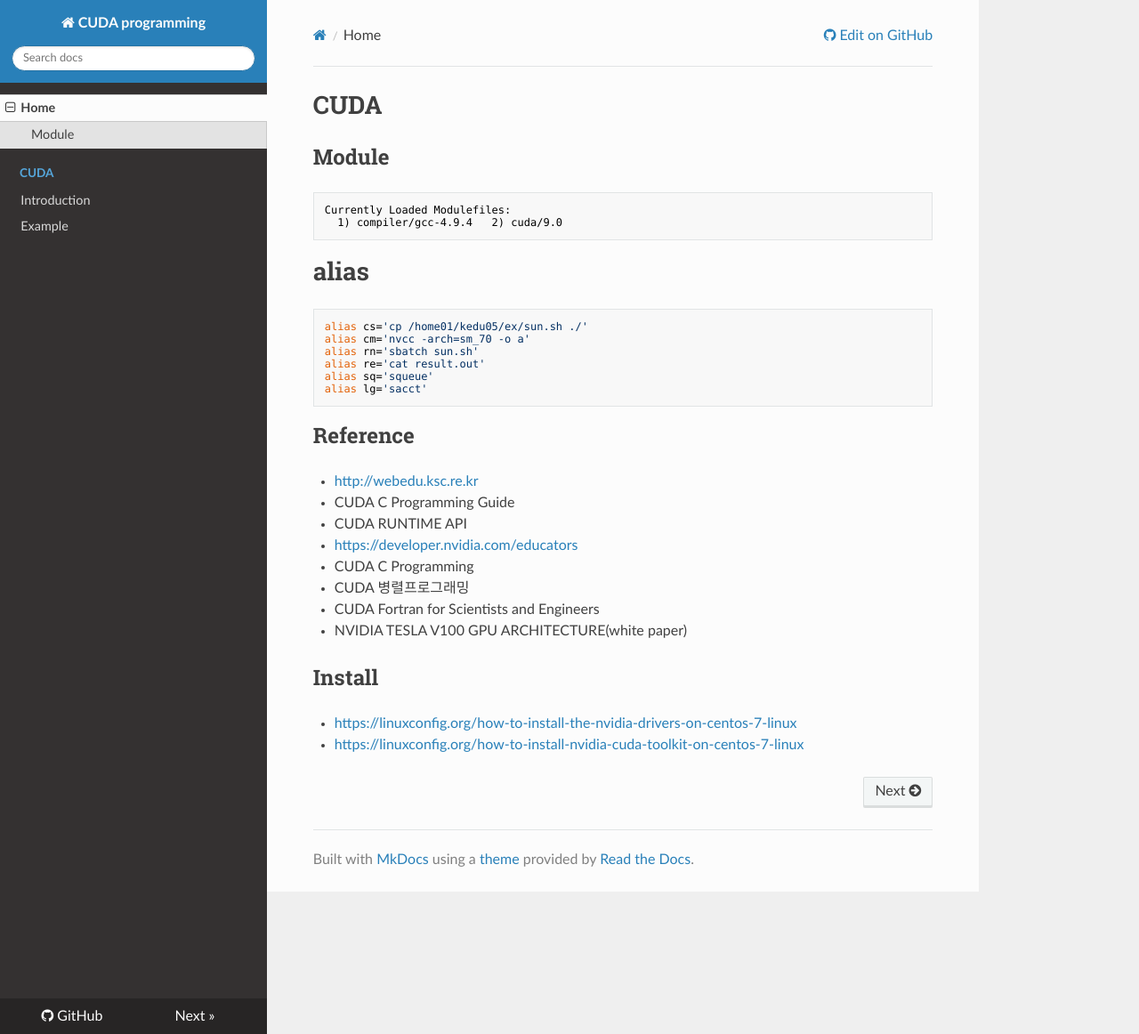
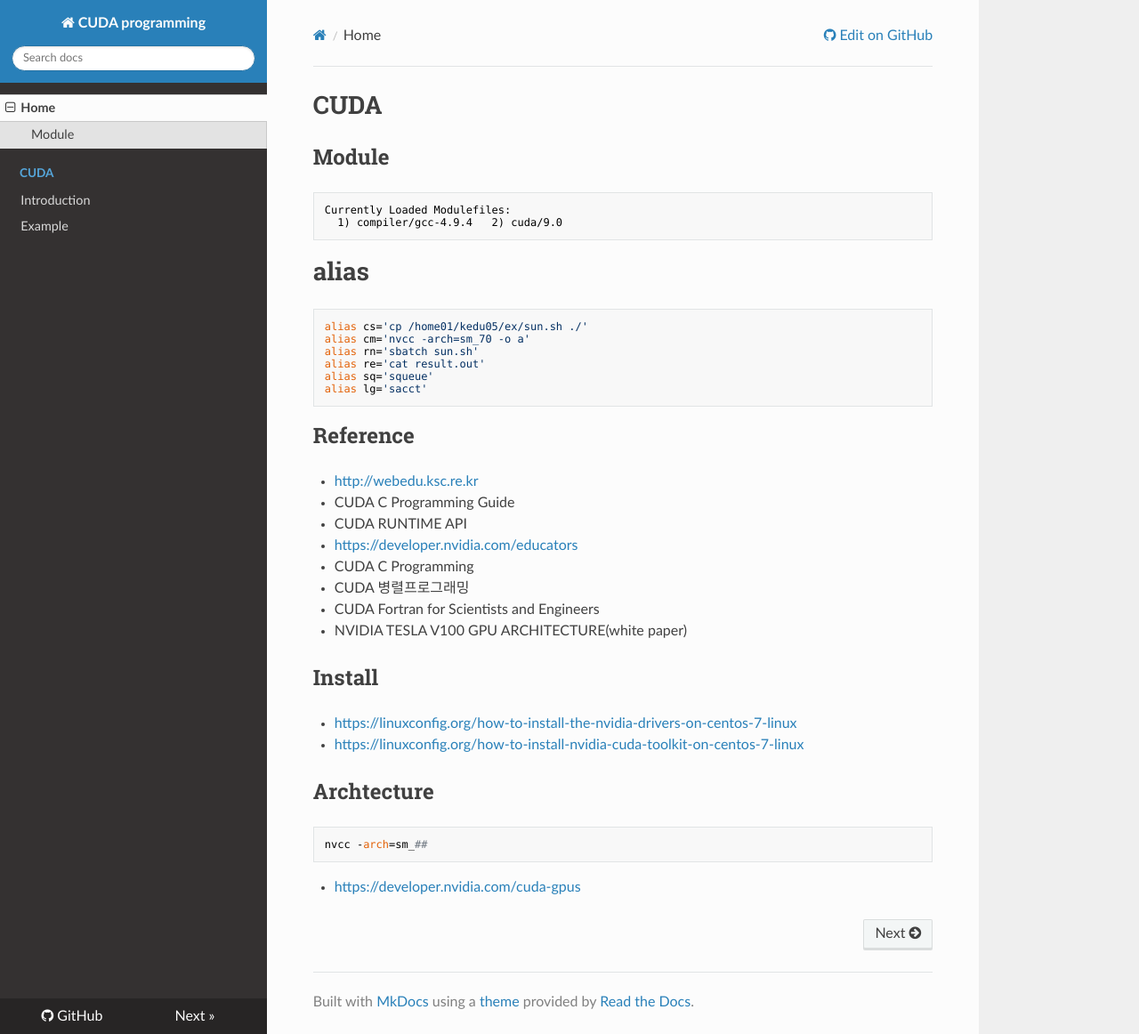
Before and after one commit to WonyoungCho/CUDA, an MkDocs documentation site: the page built from docs/index.md, in a window 1280 px wide and 1162 px high. Shown: the whole window at 89% size. Built offline with MkDocs 1.6.1, drawn with Linux system fonts in a browser that asks for light colours; nearby versions of some CDN libraries; old or Windows-style settings are respelled for this version of MkDocs.

Commit message:
Update index.md

````diff
--- a/docs/index.md
+++ b/docs/index.md
@@ -31,3 +31,9 @@ alias lg='sacct'
 
 - <https://linuxconfig.org/how-to-install-the-nvidia-drivers-on-centos-7-linux>
 - <https://linuxconfig.org/how-to-install-nvidia-cuda-toolkit-on-centos-7-linux>
+
+## Archtecture
+```sh
+nvcc -arch=sm_##
+```
+- <https://developer.nvidia.com/cuda-gpus>
````
